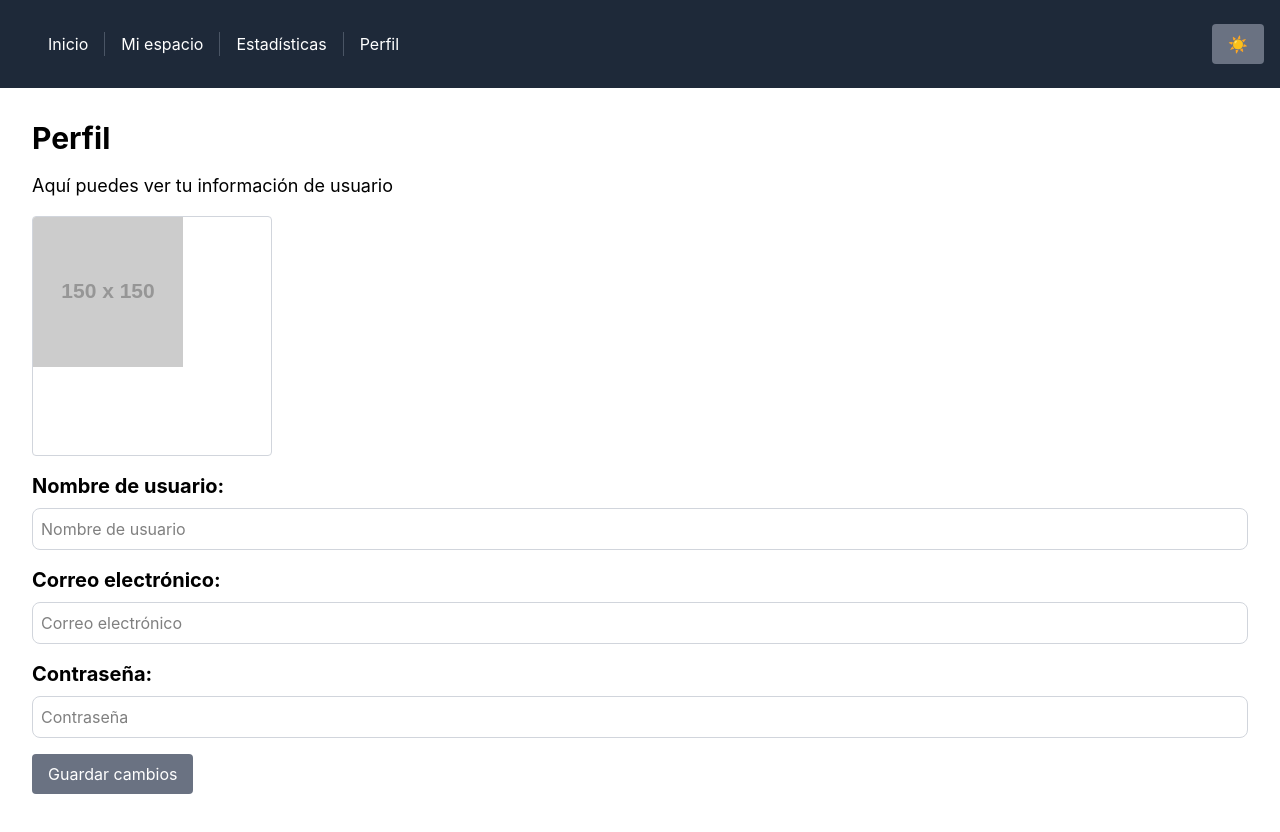
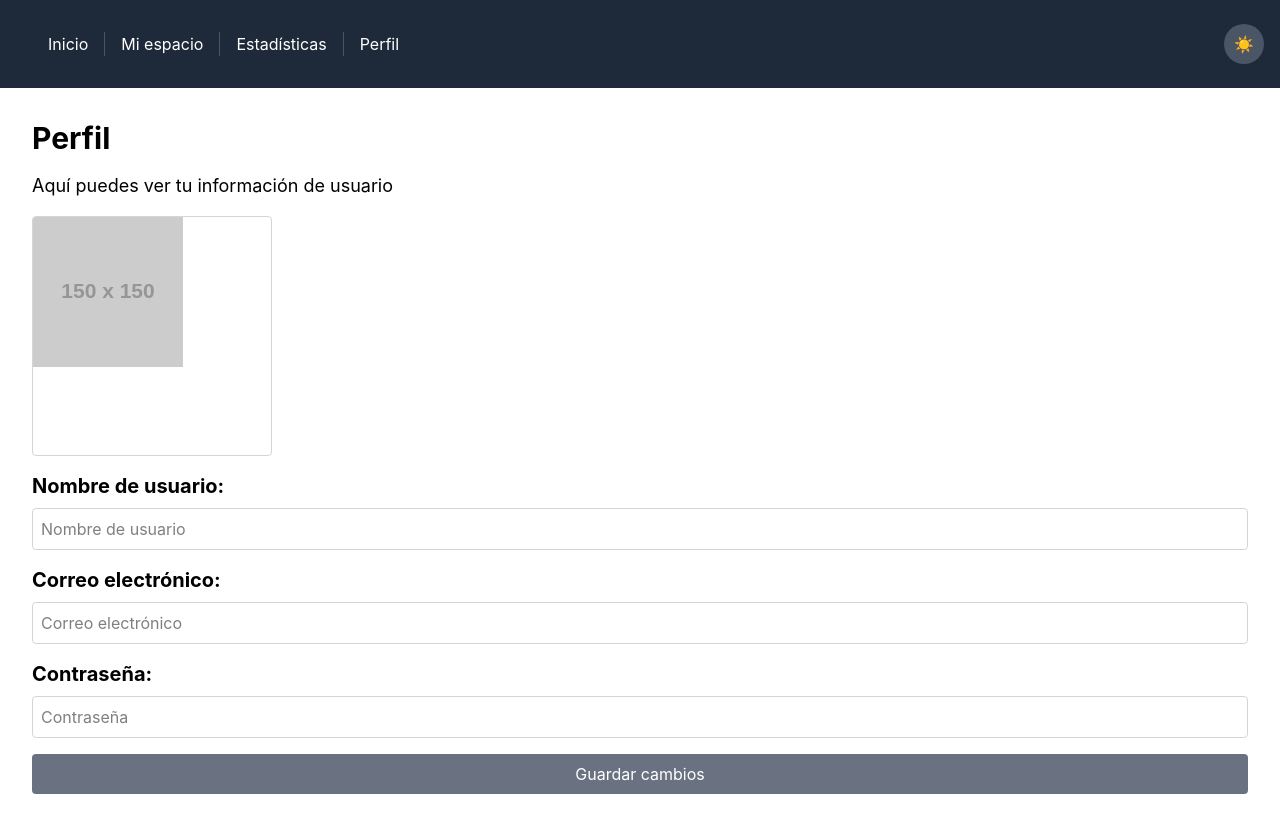
Before and after one commit to Nereag443/proyecto, a React (Vite) app in the folder diary-project/frontend/: page /profile in a window 1280 px wide. Shown: the top 832 px of the page. Built offline with nearby package versions, Linux system fonts and the light colour scheme.

Commit message:
mejorada ui de componentes

```diff
--- a/diary-project/frontend/src/components/button.tsx
+++ b/diary-project/frontend/src/components/button.tsx
@@ -1,13 +1,16 @@
 interface ButtonProps {
-    text: string,
+    text?: string,
     onClick: () => void
+    className?: string
+    children?: React.ReactNode
 }
 
 export function Button(props: ButtonProps) {
     return (
         <button
             onClick={props.onClick}
-            className="bg-gray-500 text-white px-4 py-2 rounded cursor-pointer hover:bg-gray-600 transition-colors duration-300">
+            className={props.className || "bg-gray-500 text-white px-4 py-2 rounded cursor-pointer hover:bg-gray-600 transition-colors duration-300 w-full"}>
             {props.text}
+            {props.children}
         </button>)
 }
--- a/diary-project/frontend/src/components/input.tsx
+++ b/diary-project/frontend/src/components/input.tsx
@@ -9,14 +9,14 @@ interface InputProps {
 
 export function Input (props: InputProps) {
     return (
-        <div className="flex flex-col w-full rounded-lg border border-gray-300 p-2">
+        <div className="flex flex-col w-full">
             <input
                 type={props.type || "text"}
                 value={props.value}
                 onChange={(e: React.ChangeEvent<HTMLInputElement>) =>
                     props.onChange(e.target.value)}
                 placeholder={props.placeholder}
-                className={props.className}/>
+                className={props.className || "border border-gray-300 p-2 focus:outline-none rounded"}/>
             {props.error &&
                 <span className="text-red-500">{props.error}</span>}
         </div>
--- a/diary-project/frontend/src/components/modal.tsx
+++ b/diary-project/frontend/src/components/modal.tsx
@@ -13,11 +13,13 @@ export function Modal({ isOpen, onClose, title, children }: ModalProps) {
     return (
         <div className="fixed inset-0 bg-black/70 flex items-center justify-center"
         onClick={onClose}>
-        <div className="bg-white text-black dark:bg-gray-900 dark:text-white p-4 rounded shadow-md flex flex-col items-center gap-4"
+        <div className="bg-white text-black dark:bg-gray-900 dark:text-white p-4 rounded shadow-md flex flex-col items-center gap-4 w-full max-w-md"
         onClick={(e) => e.stopPropagation()}>
             <div className="flex items-center justify-between w-full">
                 <h2 className="text-lg font-bold mb-2">{title}</h2>
-                <Button text="X" onClick={onClose} />
+                <Button onClick={onClose} className="w-8 h-8 cursor-pointer">
+                    <i className="fa-solid fa-x text-gray-700"></i>
+                </Button>
             </div>
             {children}
         </div>
--- a/diary-project/frontend/src/components/select.tsx
+++ b/diary-project/frontend/src/components/select.tsx
@@ -8,7 +8,7 @@ interface SelectProps {
 
 export function Select(props: SelectProps) {
     return (
-        <div className="flex flex-col w-full rounded-lg border border-gray-300 p-2 focus:outline-none">
+        <div className="flex flex-col w-full rounded border border-gray-300 p-2 focus:outline-none">
         <select
             value={props.value}
             onChange={(e) => props.onChange(e.target.value)}
```
